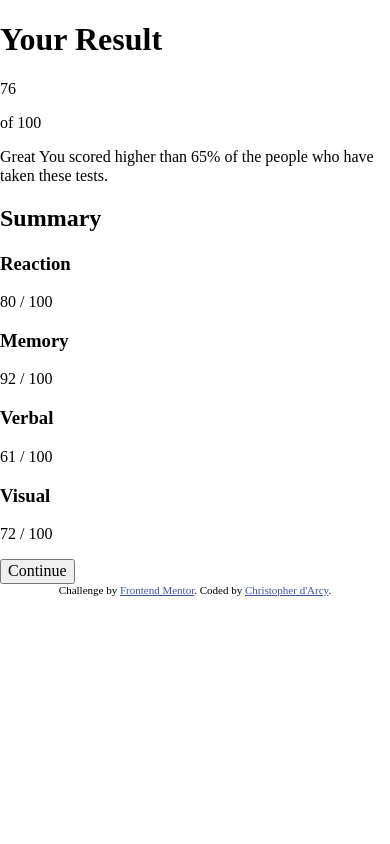
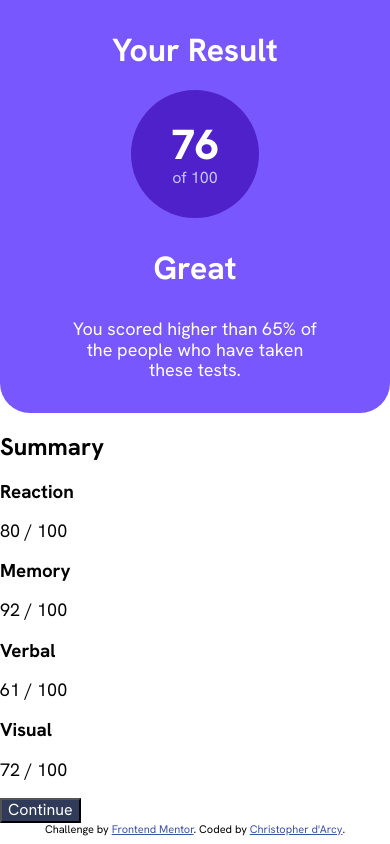
Before and after one commit to cmdarcy/8-24-ResultsSummary, a plain HTML site: page index.html in a window 390 px wide. Drawn offline with Linux system fonts and the light colour scheme.

Commit message:
style result card, create inital breakpoint styling

```diff
--- a/index.html
+++ b/index.html
@@ -10,15 +10,15 @@
 </head>
 
 <body>
-  <section>
+  <main class="content">
+    <section class="result-card">
       <h1>Your Result</h1>
-    <div>
-      <p>76</p>
+      <div class="circle">
+        <h2>76</h2>
         <span>of 100</span>
       </div>
-
-    <p>Great
-      You scored higher than 65% of the people who have taken these tests.</p>
+      <h3>Great</h3>
+      <p>You scored higher than 65% of the people who have taken these tests.</p>
     </section>
 
     <section>
@@ -43,6 +43,7 @@
         Continue
       </button>
     </section>
+  </main>
 
   <footer class="attribution">
     Challenge by <a href="https://www.frontendmentor.io?ref=challenge" target="_blank">Frontend Mentor</a>.
--- a/styles.css
+++ b/styles.css
@@ -1,2 +1,89 @@
-.attribution { font-size: 11px; text-align: center; }
-.attribution a { color: hsl(228, 45%, 44%); }
+/* Universal */
+@font-face {
+    font-family: "Hanken Grotesk";
+    src: url("./assets/fonts/HankenGrotesk-VariableFont_wght.ttf");
+}
+
+html {
+    box-sizing: border-box;
+}
+
+body {
+    font-family:  "Hanken Grotesk";
+}
+
+p {
+    font-size: 18px;
+}
+
+/* Result card */
+.result-card {
+    background-color: hsl(252, 100%, 67%);
+    color: white;
+    text-align: center;
+    border-radius: 0 0 30px 30px;
+}
+
+@media screen and (min-width: 850px ) {
+    .result-card {
+        border-radius: 30px;
+    }
+
+    .content {
+        display: flex;
+        width: 40%;
+        height: auto;
+        margin: auto;
+    }
+}
+
+.result-card h1 {
+    margin-top: 0;
+    padding-top: 2rem;
+}
+
+.circle {
+    border-radius: 50%;
+    background-color: hsla(256, 72%, 46%, 1);
+    width: clamp(8rem, 25vw, 15rem);
+    height: clamp(8rem, 25vw, 15rem);
+    margin: 0 auto;
+    display: flex;
+    flex-direction: column;
+    justify-content: center;
+}
+
+.circle h2 {
+    font-weight: 800;
+    font-size: clamp(42px, 6vw, 72px);
+    margin: 0;
+}
+
+.circle span {
+    color: hsl(241, 100%, 89%)
+}
+
+.result-card h3 {
+    font-size: 2rem;
+}
+
+.result-card p {
+    padding:0 4rem 2rem 4rem;
+}
+
+
+
+/* Summary Card */
+
+button {
+    background-color: hsl(224, 30%, 27%);
+    color: white;
+}
+/* Footer */
+.attribution {
+    font-size: 11px; text-align: center;
+}
+
+.attribution a {
+    color: hsl(228, 45%, 44%);
+}
```
Lines whose indentation alone changed are shown as unchanged.
